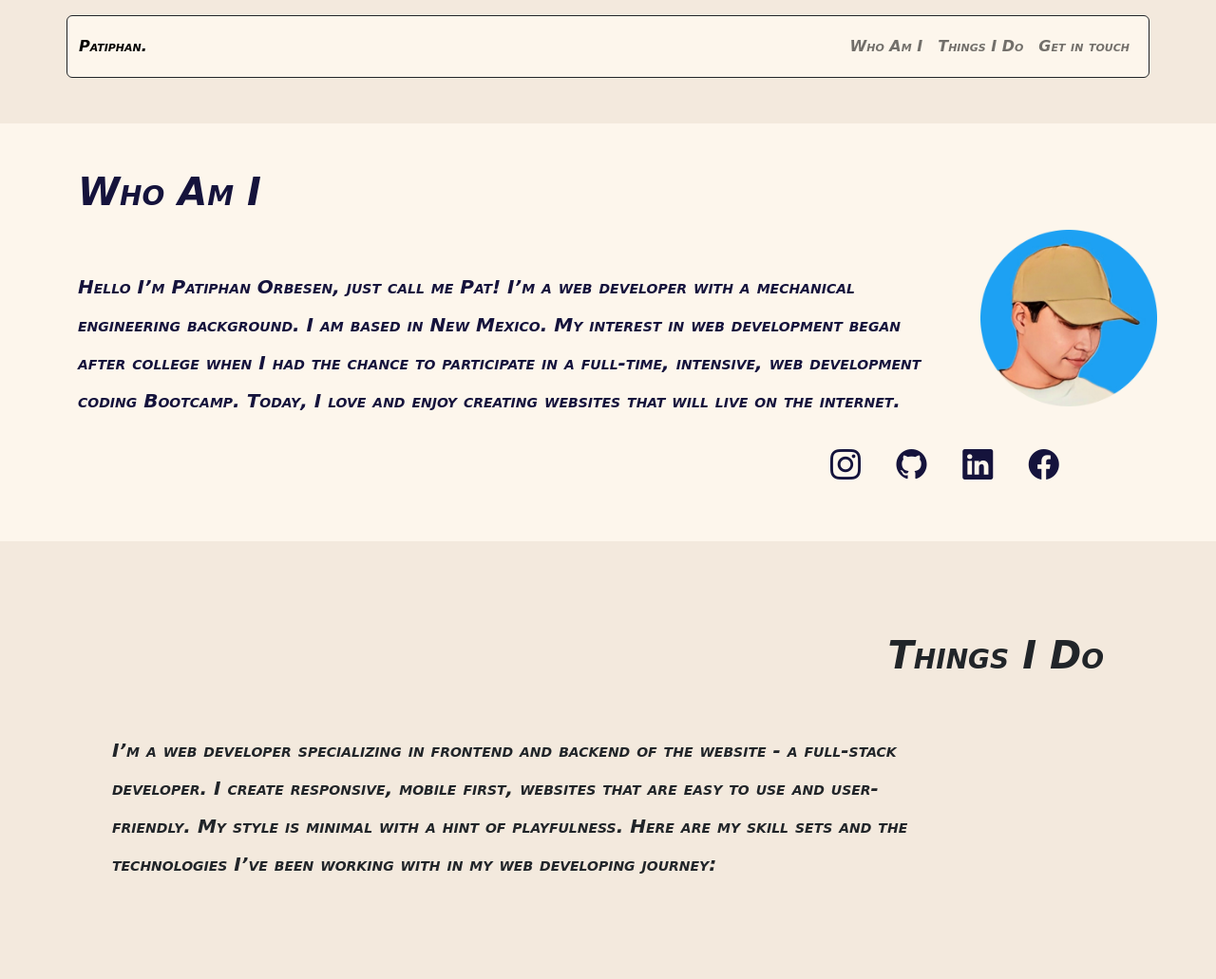
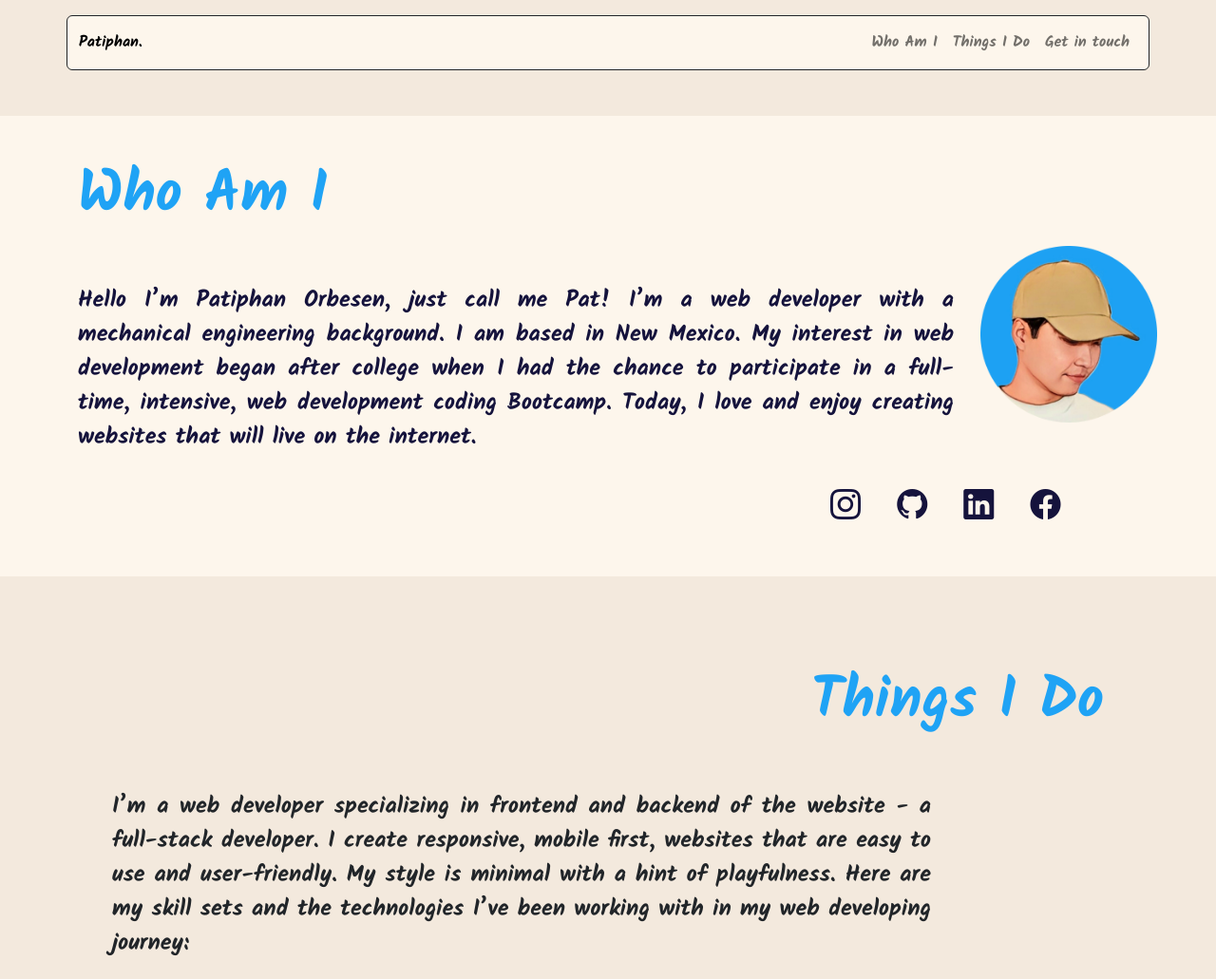
Before and after one commit to Ps-Orbesen/pwp-patiphan-orbesen, a plain HTML site: page public_html/index.html in a window 1280 px wide. Shown: the top 1031 px of the page at 95% size. Drawn offline with nearby package versions, Linux system fonts and the light colour scheme; some packages are replaced by stand-ins of ours; a script that the page names is missing.

Commit message:
edited font and colors (ready for the due)

```diff
--- a/public_html/index.html
+++ b/public_html/index.html
@@ -19,11 +19,17 @@
     <link rel="stylesheet" href="https://cdn.jsdelivr.net/npm/bootstrap-icons@1.8.1/font/bootstrap-icons.css">
     <link rel="stylesheet" href="style.css" type="text/css"/>
 
+    <!-- Google Fonts -->
+    <link rel="preconnect" href="https://fonts.googleapis.com">
+    <link rel="preconnect" href="https://fonts.gstatic.com" crossorigin>
+    <!-- <link href="https://fonts.googleapis.com/css2?family=Kalam&display=swap" rel="stylesheet"> -->
+    <link href="https://fonts.googleapis.com/css2?family=Kalam:wght@700&display=swap" rel="stylesheet">
+
 
 
     <title>Patiphan Orbesen</title>
 </head>
-<body class="webPageColor">
+<body class="webPageColor webPageFont">
 <!-- NavBar -->
 <nav class="mt-md-3 border border-dark rounded container navbar navbar-expand-sm navbar-light banner1Color">
     <div class="container-fluid">
@@ -54,10 +60,13 @@
 
     <div class="container">
         <div class="row g-5">
-            <h1 class="text-start"><strong>Who Am I</strong></h1>
+            <h1 class="text-start paraColor2"><strong>Who Am I</strong></h1>
             <div class="col-md-10 fs-5">
+                <p class="textJustify">
                 Hello I’m Patiphan Orbesen, just call me Pat! I’m a web developer with a mechanical engineering background. I am based in New Mexico. My interest in web development began after college when I had the chance to participate in a full-time, intensive, web development coding Bootcamp. Today, I love and enjoy creating websites that will live on the internet.
+                </p>
             </div>
+
             <div class="col-md-2 g-2">
                 <img src="img/img-pat-c-modified.png" class="img-fluid" alt="Pat image here">
             </div>
@@ -84,9 +93,11 @@
 <!-- Thing I Do -->
 <div class="container p-5 my-5" id="thingsIDo">
     <div class="row g-5">
-        <h1 class="text-end"><strong>Things I Do</strong></h1>
+        <h1 class="text-end paraColor2"><strong>Things I Do</strong></h1>
         <div class="col-md-10 fs-5">
+            <p class="textJustify">
             I’m a web developer specializing in frontend and backend of the website - a full-stack developer. I create responsive, mobile first, websites that are easy to use and user-friendly. My style is minimal with a hint of playfulness. Here are my skill sets and the technologies I’ve been working with in my web developing journey:
+            </p>
         </div>
     </div>
 </div>
@@ -124,7 +135,7 @@
             <img class="img-fluid mx-auto my-4" src="img/digital-ocean-r.png" alt="Digital Ocean"/>
             <h4 class="text-center"><strong>DigitalOcean</strong></h4>
         </div>
-        <div class="col-md-3 d-block">
+        <div class="col-md-3 d-block py-3">
             <img class="img-fluid mx-auto my-4" src="img/bootstrapLogo2.png" alt="Bootstrap"/>
             <h4 class="text-center"><strong>Bootstrap</strong></h4>
         </div>
@@ -139,7 +150,7 @@
 <!-- Contact section -->
 <div class="container pt-5" id="getInTouch">
     <div class="row g-5">
-        <h1 class="text-start"><strong>Get in touch...</strong></h1>
+        <h1 class="text-start paraColor2"><strong>Get in touch...</strong></h1>
         <div class="col-md-6 pt-3 container-fluid  border border-dark border-2 rounded">
 
             <!-- Contact Form -->
--- a/public_html/style.css
+++ b/public_html/style.css
@@ -5,12 +5,28 @@
 
 .webPageColor {
     background-color: #F3E9DD;
-    font: italic small-caps bold 16px/2 cursive;
 }
 
 .webPageColor2 {
     background-color: #F3E9DD;
     font: italic small-caps bold 1.2em "Fira Sans", sans-serif;
+}
+
+.webPageFont {
+    font-family: 'Kalam', cursive;
+}
+
+
+h1 {
+    font-size: 380%;
+}
+
+p {
+    font-size: 120%;
+}
+
+.textJustify {
+    text-align: justify;
 }
 
 .banner1Color {
@@ -19,6 +35,14 @@
 
 .bannerFontColor {
     color: #15133C;
+}
+
+.paraColor1 {
+    color: #0066CC;
+}
+
+.paraColor2 {
+    color: #1FA3F5;
 }
 
 .iconResize {
@@ -39,7 +63,7 @@ a {
 }
 
 .socialIcons i:hover {
-    color: #29d1b3;
+    color: #1CB297;
 }
 
 .navBarTextColor a:hover {
```
